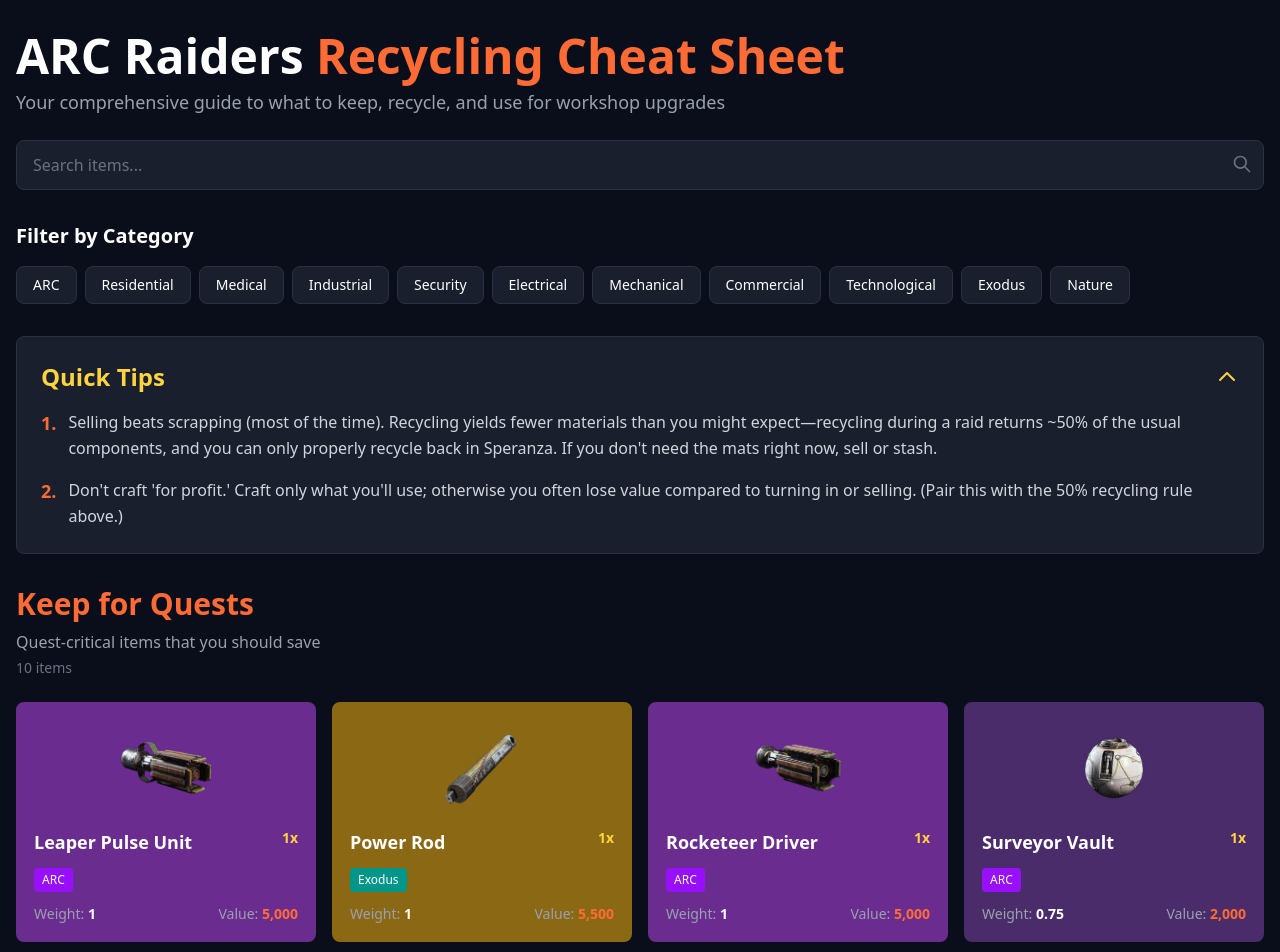
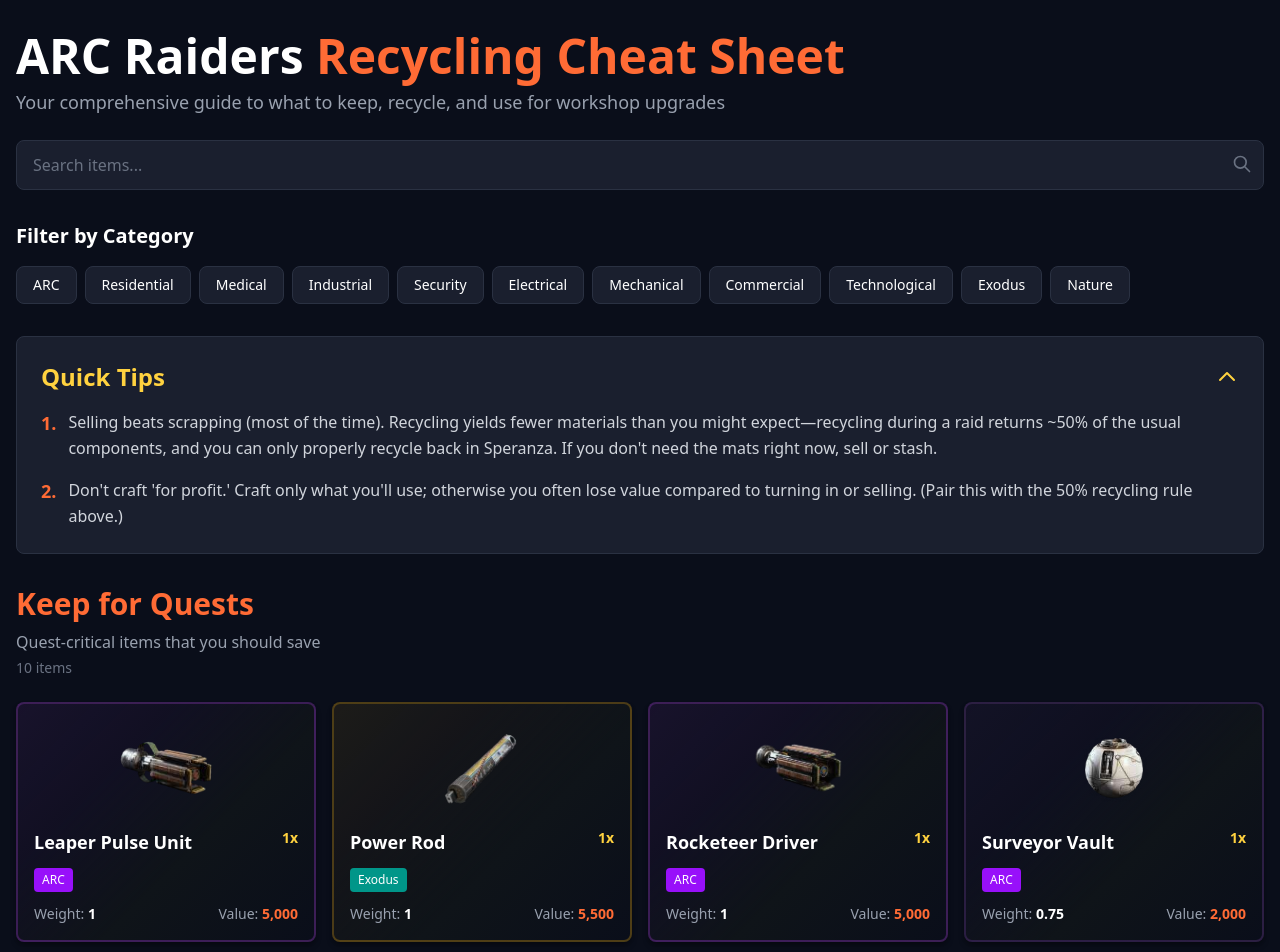
Before and after one commit to Thovenaar/arc-raiders-cheat-sheet, a React (Vite) app: page / in a window 1280 px wide. Shown: the top 952 px of the page. Built offline with nearby package versions, Linux system fonts and the light colour scheme.

Commit message:
Added logic for tier colors

```diff
--- a/src/components/ItemCard.tsx
+++ b/src/components/ItemCard.tsx
@@ -1,4 +1,5 @@
 import type { Item } from "../types";
+import { tierColors } from "../types";
 
 interface ItemCardProps {
   item: Item;
@@ -30,12 +31,56 @@ export default function ItemCard({ item }: ItemCardProps) {
     }
   };
 
+  const tierColor = tierColors[item.tier];
+
+  // Convert hex to rgba
+  const hexToRgba = (hex: string, alpha: number) => {
+    const r = parseInt(hex.slice(1, 3), 16);
+    const g = parseInt(hex.slice(3, 5), 16);
+    const b = parseInt(hex.slice(5, 7), 16);
+    return `rgba(${r}, ${g}, ${b}, ${alpha})`;
+  };
+
+  // Brighten a hex color by a factor (0-1, where 1 = fully bright)
+  const brightenColor = (hex: string, factor: number = 0.4) => {
+    const r = parseInt(hex.slice(1, 3), 16);
+    const g = parseInt(hex.slice(3, 5), 16);
+    const b = parseInt(hex.slice(5, 7), 16);
+
+    // Increase brightness by moving towards white
+    const newR = Math.min(255, Math.round(r + (255 - r) * factor));
+    const newG = Math.min(255, Math.round(g + (255 - g) * factor));
+    const newB = Math.min(255, Math.round(b + (255 - b) * factor));
+
+    return `#${newR.toString(16).padStart(2, '0')}${newG.toString(16).padStart(2, '0')}${newB.toString(16).padStart(2, '0')}`;
+  };
+
+  // Create a gradient that blends the tier color with the dark base
+  // Using the tier color at the start, blending to dark
+  const getGradient = () => {
+    return `linear-gradient(135deg, ${hexToRgba(tierColor, 0.15)} 0%, ${hexToRgba(tierColor, 0.08)} 30%, #0f1419 60%, #0a0e1a 100%)`;
+  };
+
+  const getBorderColor = () => {
+    // Use a semi-transparent version of the tier color for the border
+    return hexToRgba(tierColor, 0.5);
+  };
+
   return (
     <div
-      className="rounded-lg p-4 border-2 hover:border-accent-orange transition-all duration-200 hover:shadow-lg overflow-hidden"
+      className="rounded-lg p-4 border-2 transition-all duration-200 overflow-hidden relative group"
       style={{
-        backgroundColor: item.bgColor,
-        borderColor: item.bgColor
+        background: getGradient(),
+        borderColor: getBorderColor(),
+        boxShadow: "0 4px 6px -1px rgba(0, 0, 0, 0.3), 0 2px 4px -1px rgba(0, 0, 0, 0.2)"
+      }}
+      onMouseEnter={(e) => {
+        e.currentTarget.style.borderColor = brightenColor(tierColor, 0.4);
+        e.currentTarget.style.boxShadow = "0 10px 15px -3px rgba(0, 0, 0, 0.4), 0 4px 6px -2px rgba(0, 0, 0, 0.3)";
+      }}
+      onMouseLeave={(e) => {
+        e.currentTarget.style.borderColor = getBorderColor();
+        e.currentTarget.style.boxShadow = "0 4px 6px -1px rgba(0, 0, 0, 0.3), 0 2px 4px -1px rgba(0, 0, 0, 0.2)";
       }}
     >
       {/* Image Section */}
```
